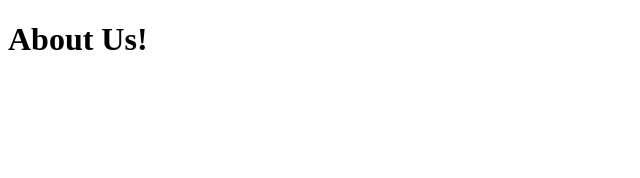
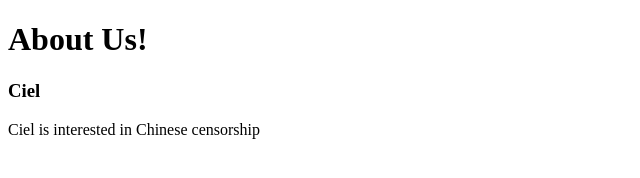
Before and after one commit to vontiveros/project, a plain HTML site: page our-team/index.html in a window 1280 px wide. Shown: the whole page, without its empty margins (0-640 px from the left). Drawn offline with Linux system fonts and the light colour scheme.

Commit message:
add bio information to about us page for Ciel

```diff
--- a/our-team/index.html
+++ b/our-team/index.html
@@ -5,5 +5,7 @@
     </head>
     <body>
         <h1>About Us!</h1>
+        <h3>Ciel</h3>
+        <p>Ciel is interested in Chinese censorship</p>
     </body>
 </html>
```
